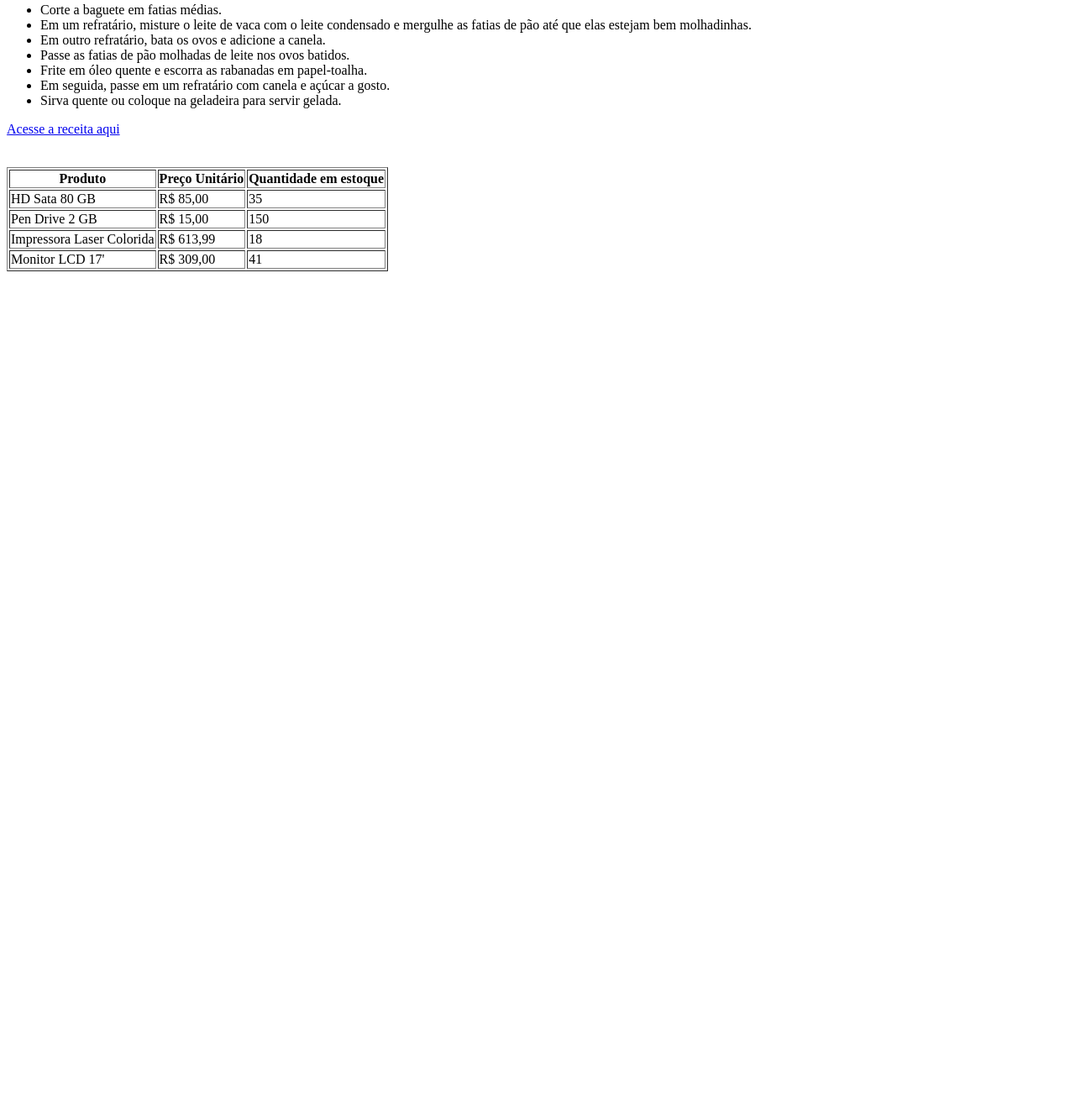
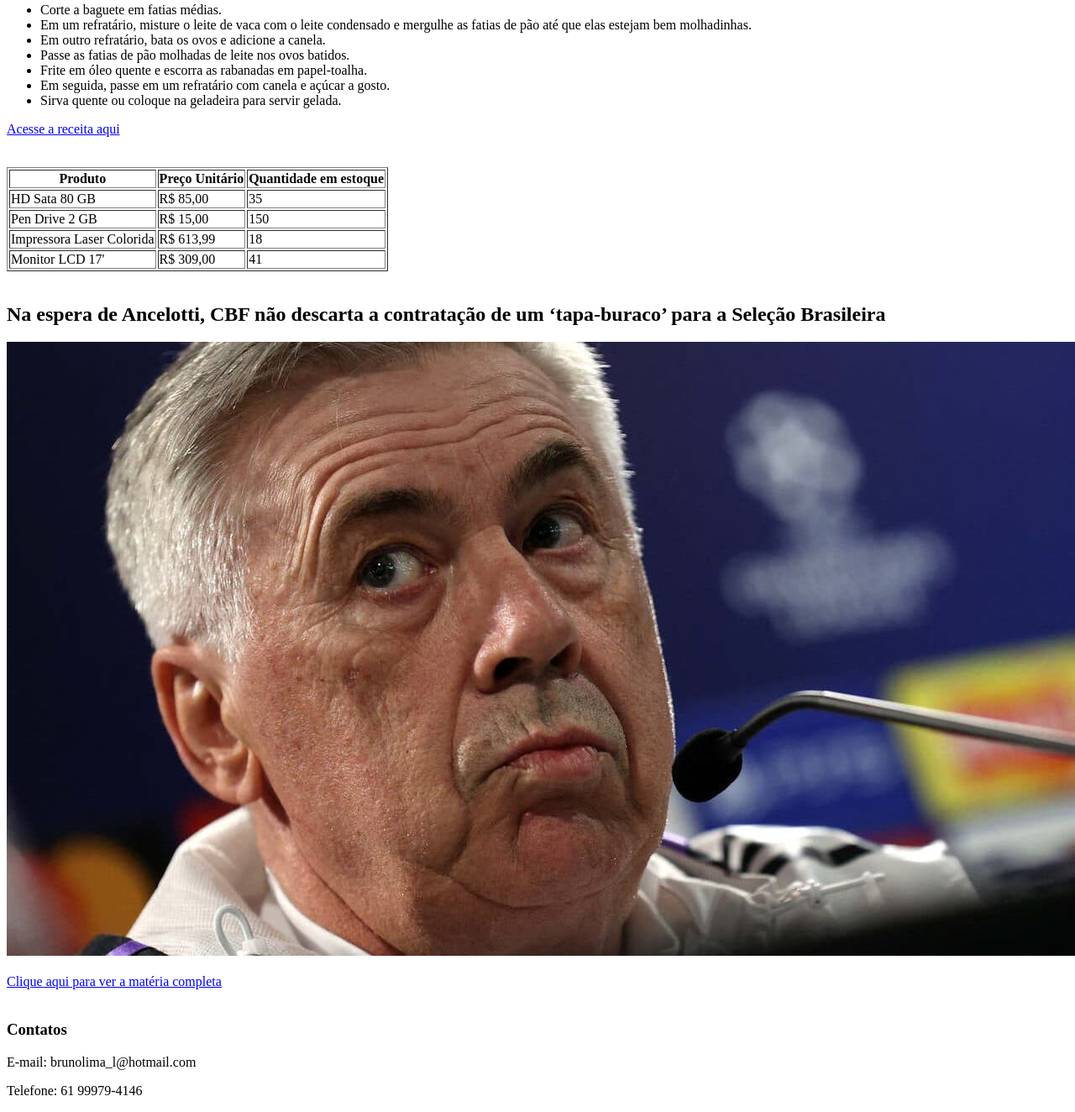
Before and after one commit to brunolimal/exercicios, a plain HTML site: page index.html in a window 1280 px wide. Shown: the part 490-1814 px from the top of the page at 84% size. Before the commit the page ends 821 px from the top, so only its background shows below. Drawn offline with Linux system fonts and the light colour scheme.

Commit message:
article e footer inseridos

```diff
--- a/index.html
+++ b/index.html
@@ -69,5 +69,20 @@
             </tr>
         </table>
     </section>
+    <br>
+    <article>
+        <h1>Na espera de Ancelotti, CBF não descarta a contratação de um ‘tapa-buraco’ para a Seleção Brasileira</h1>
+        <img src="./Image/image_placeholder-1-aspect-ratio-728-340-6.jpg" alt="">
+        <br><br>
+        <a href="https://www.lance.com.br/selecao-brasileira/na-espera-de-ancelotti-cbf-nao-descarta-a-contratacao-de-um-tapa-buraco-para-a-selecao-brasileira.html">Clique aqui para ver a matéria completa</a>
+    </article>
+    <br>
+    <footer>
+        <h3>Contatos</h3>
+        <p>E-mail: brunolima_l@hotmail.com</p>
+        <p>Telefone: 61 99979-4146</p>
+    </footer>
 </body>
 </html>
+</body>
+</html>
```
